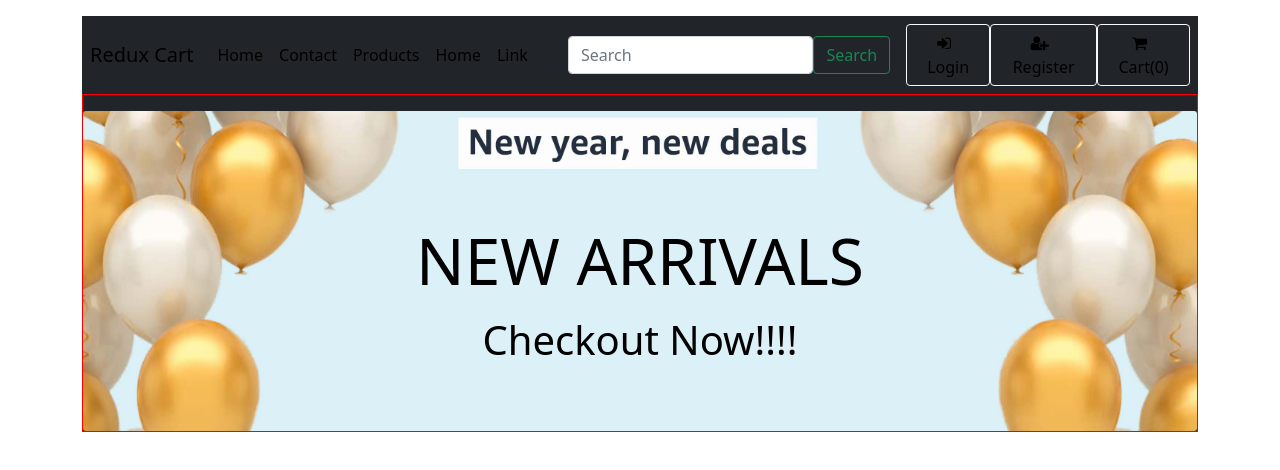
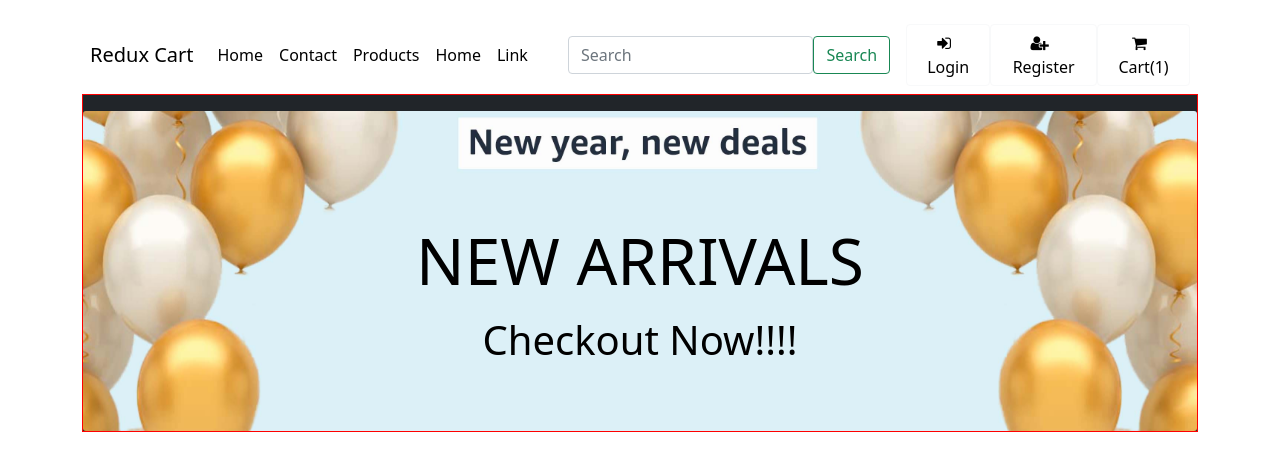
Before and after one commit to vins-stha/react-redux-ecommerce, a React (Create React App) app: page / in a window 1280 px wide. Shown: the top 470 px of the page. Built offline with nearby package versions, Linux system fonts and the light colour scheme.

Commit message:
redux-cart-add-item-updated; cart-count-updated-navbar

```diff
--- a/package.json
+++ b/package.json
@@ -18,6 +18,7 @@
     "react-router-dom": "^6.2.1",
     "react-scripts": "5.0.0",
     "redux": "^4.1.2",
+    "redux-devtools-extension": "^2.13.9",
     "ui": "^0.2.4",
     "web-vitals": "^2.1.3"
   },
--- a/src/App.css
+++ b/src/App.css
@@ -289,3 +289,22 @@ a {
   width: 50%;
 
 }
+
+
+/***CART***/
+.cart-card {
+  height: 200px;
+  border: 1px solid black !important;
+  width: 100%;
+}
+
+.cart-card__img {
+  width: 40%;
+  border:1px solid blue;
+  height: 100%;
+}
+
+.cart-item-detail {
+  display: flex;
+  flex-direction: column;
+}
--- a/src/App.js
+++ b/src/App.js
@@ -24,6 +24,7 @@ function App() {
         {/* <Route exact path="/" element= {<Home/>}/> */}
         <Route exact path="/products" element= {<Products/>}/>
         <Route exact path="/product/:id" element= {<ProductDetail/>}/>
+        <Route exact path="/cart/" element= {<Cart/>}/>
 
       </Routes>
     </BrowserRouter>
--- a/src/components/Cart.jsx
+++ b/src/components/Cart.jsx
@@ -1,9 +1,48 @@
 import React from 'react'
+import { useSelector } from 'react-redux'
 
-export const Cart = () => {
+
+export const Cart = (props) => {
+    const state = useSelector(state=>state)
+    console.log('CART', state)
     return (
         <div>
- <h1>Cart</h1>
+        <h1>Cart</h1>
+        {state.productsInCart.length > 0 ? (
+            <>
+            <h1>your cart itmes</h1>
+            <div className="container d-flex">
+                <div className="cart-card d-flex">
+                    <img className="cart-card__img" src="" alt="" />
+                    <div className="cart-item-detail">
+                        <h4>aweseom title goes here about product</h4>
+                        <input type="number" min="0" className='item-qty'></input>
+                        <div className="total">total amount</div>
+                        <div className="prod-buttons buttons d-flex">
+                            <a className="btn btn-outline-dark "
+                            href="/buy">
+                            <i className="fas fa-cart-plus m-r-1"/>View details</a>
+                            <a className="btn btn-outline-dark">
+                            <i className="fa fa-shopping-cart m-r-1"/>Remove this</a>
+                        </div>
+                    </div>
+                </div>
+            </div>
+            </>
+
+
+
+
+
+
+
+
+
+
+
+
+
+        ):(<h1>empty cart</h1>)}
         </div>
     )
 }
--- a/src/components/Navbar.jsx
+++ b/src/components/Navbar.jsx
@@ -1,9 +1,26 @@
-import React from 'react'
+import React, {useEffect,useState} from 'react'
+import { useSelector } from 'react-redux'
 
-export const Navbar = () => {
+
+ export const Navbar = (props) => {
+    let qty = 0
+
+    const [totalItemsInCart, setTotalItemsInCart] = useState(0)
+     const state = useSelector((state) => state)
+     useEffect(() => {
+
+        state.cart.forEach(item => {
+            qty += item.item_qty
+
+        });
+        setTotalItemsInCart(qty)
+         console.log('posts', state.cart, 'total ', totalItemsInCart)
+     }, [state])
+
+
     return (
 
-        <nav className="navbar navbar-expand-lg navbar-dark bg-dark p-2">
+        <nav className="navbar navbar-expand-lg navbar-dark p-2">
         <button className="navbar-toggler" type="button" data-toggle="collapse" data-target="#navbarTogglerDemo03" aria-controls="navbarTogglerDemo03" aria-expanded="false" aria-label="Toggle navigation">
           <span className="navbar-toggler-icon"></span>
         </button>
@@ -15,10 +32,10 @@ export const Navbar = () => {
               <a className="nav-link" href="#">Home <span className="sr-only">(current)</span></a>
             </li>
             <li className="nav-item active">
-              <a className="nav-link" href="#">Contact <span className="sr-only">(current)</span></a>
+              <a className="nav-link" href="">Contact <span className="sr-only">(current)</span></a>
             </li>
             <li className="nav-item active">
-              <a className="nav-link" href="#">Products <span className="sr-only">(current)</span></a>
+              <a className="nav-link" href="/products">Products <span className="sr-only">(current)</span></a>
             </li> <li className="nav-item active">
               <a className="nav-link" href="#">Home <span className="sr-only">(current)</span></a>
             </li>
@@ -41,9 +58,9 @@ export const Navbar = () => {
                 <i className="fa fa-user-plus m-r-1"></i>
             Register
             </a>
-            <a className="btn btn-outline-light" href=''>
+            <a className="btn btn-outline-light" href='/cart'>
                 <i className="fa fa-shopping-cart m-r-1"></i>
-            Cart(0)
+            Cart({totalItemsInCart})
             </a>
 
         </div>
--- a/src/index.js
+++ b/src/index.js
@@ -7,86 +7,91 @@ import bootstrap from '../node_modules/bootstrap/dist/css/bootstrap.min.css';
 import '../node_modules/font-awesome/css/font-awesome.min.css'
 import {createStore} from 'redux'
 import { Provider } from 'react-redux';
+import { composeWithDevTools } from 'redux-devtools-extension'
 
 // initial state of cart
-// const [cart, setCart]
 const cart = {
   productsInCart: [
-  //   {
-  //   "id": 2,
-  //   "title": "Mens Casual Premium Slim Fit T-Shirts ",
-  //   "price": 22.3,
-  //   "description": "Slim-fitting style, contrast raglan long sleeve, three-button henley placket, light weight & soft fabric for breathable and comfortable wearing. And Solid stitched shirts with round neck made for durability and a great fit for casual fashion wear and diehard baseball fans. The Henley style round neckline includes a three-button placket.",
-  //   "category": "men's clothing",
-  //   "image": "https://fakestoreapi.com/img/71-3HjGNDUL._AC_SY879._SX._UX._SY._UY_.jpg",
-  //   "rating": {
-  //       "rate": 4.1,
-  //       "count": 259
-  //   }
-  //   },
-  //   {
-  //     "id": 1,
-  //     "title": "Mens Casual Premium Slim Fit T-Shirts ",
-  //     "price": 22.3,
-  //     "description": "Slim-fitting style, contrast raglan long sleeve, three-button henley placket, light weight & soft fabric for breathable and comfortable wearing. And Solid stitched shirts with round neck made for durability and a great fit for casual fashion wear and diehard baseball fans. The Henley style round neckline includes a three-button placket.",
-  //     "category": "men's clothing",
-  //     "image": "https://fakestoreapi.com/img/71-3HjGNDUL._AC_SY879._SX._UX._SY._UY_.jpg",
-  //     "rating": {
-  //         "rate": 4.1,
-  //         "count": 259
-  //     }
-  //  }
-],
-  cart:[], // item-id, qty
+    {
+      "id": 2,
+      "title": "Mens Casual Premium Slim Fit T-Shirts ",
+      "price": 22.3,
+      "description": "Slim-fitting style, contrast raglan long sleeve, three-button henley placket, light weight & soft fabric for breathable and comfortable wearing. And Solid stitched shirts with round neck made for durability and a great fit for casual fashion wear and diehard baseball fans. The Henley style round neckline includes a three-button placket.",
+      "category": "men's clothing",
+      "image": "https://fakestoreapi.com/img/71-3HjGNDUL._AC_SY879._SX._UX._SY._UY_.jpg",
+      "rating": {
+          "rate": 4.1,
+          "count": 259
+      }
+  }
+  ],
+  cart:[{id:2, item_qty:1}], // item-id, qty
   totalItem:0,
   totalAmount:0
 }
 
 // reducer for cart
 export const cartReducer = (cartState = cart, action) => {
+
   // get payload
   const product = action.payload
 
   switch (action.type) {
     case "ADD_ITEM":
       // check if product exist in cart already
-      const prodToAdd = cartState.productsInCart.find(item => item.id ===product.id)
+      console.log('productsInState', cartState.productsInCart)
+      const prodToAdd = cartState.productsInCart.find(item => item.id === product.id)
 
       console.log('addied =>', prodToAdd)
 
       const itemExistInCart = cartState.cart.find(item=>item.id === product.id ? true : false)
-      //   // update the state of cart by increasing amount
+      // update the state of cart by increasing amount
 
       cartState = {
         ...cartState,
-        productsInCart : prodToAdd === undefined ?[ ...cartState.productsInCart,product]:{...cartState.productsInCart},
 
-        cart: itemExistInCart ? cartState.cart.map((itemInCart) =>
-          (itemInCart.id === product.id )? { ...itemInCart, id: product.id, item_qty: itemInCart.item_qty + 1 } : { itemInCart }
+        // add into product list if does not exist
+        productsInCart : prodToAdd === undefined ?[ ...cartState.productsInCart,product]:[...cartState.productsInCart],
 
-        ) : [...cartState.cart, { id:product.id, item_qty:1}]
+        // update only quantity in cart if already exist else add
+        cart: itemExistInCart ? cartState.cart.map((item) =>
+          (item.id === product.id )
+          ?{
+
+            ...item,
+            item_qty: item.item_qty +  1
+
+          }  : item
+
+        ) // if item does not exist in cart
+        : [...cartState.cart, { id:product.id, item_qty:1}]
+      }
+
+       break;
+    case "DELETE_ITEM":
+      cartState = {
+        ...cartState,
+        productsInCart : cartState.productsInCart.filter(item=>item.id !== product.id),
+        cart : cartState.cart.filter(item => item.id !== product.id)
+      };
+      break;
+    case "REDUCE_ITEM":
+      cartState = {
+        ...cartState,
+        cart : cartState.cart.map(item => item.id === product.id ? {...item, item_qty : item.item_qty > 0 ? item.item_qty--: 0}:{item}),
+        productsInCart : cartState.cart.map(item => item.id === product.id  && item.item_qty === 0 ?
+          cartState.productsInCart.filter(item=>item.id !== product.id)
+        : {...cartState.productsInCart})
 
       }
-
-
-      console.log('cartstate now', cartState)
-     break;
-    case "REMOVE_ITEM":
+      break;
+    case "EMPTY_CART":
       cartState = {
         ...cartState,
-        productsInCart : cartState.productsInCart.map(item=>item.id === product.id
-      ? {
-        ...item,
-        quantity: item.quantity > 0 ? item.quantity - 1 : 1,
-        // totalItemInCart : totalItemInCart - 1
-      }:item
+        cart : {},
+        productsInCart: {}
+      }
 
-        )
-      }
-      break;
-    case "DELETE_ITEM":
-      break;
-    case "EMPTY_CART":
       break;
     default:
       break;
@@ -94,7 +99,7 @@ export const cartReducer = (cartState = cart, action) => {
 
   return cartState
 }
-export const cartStore = createStore(cartReducer)
+export const cartStore = createStore(cartReducer, composeWithDevTools( ))
 
 
 ReactDOM.render(
```
Also changed, not shown: 1 other file (tests, documents, lock files or other folders).
